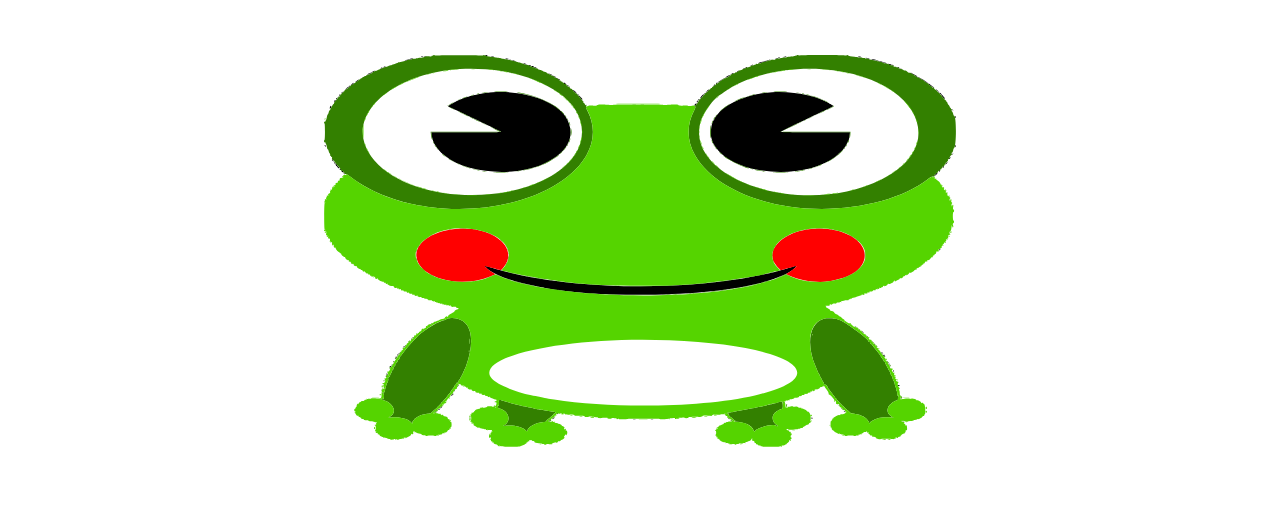
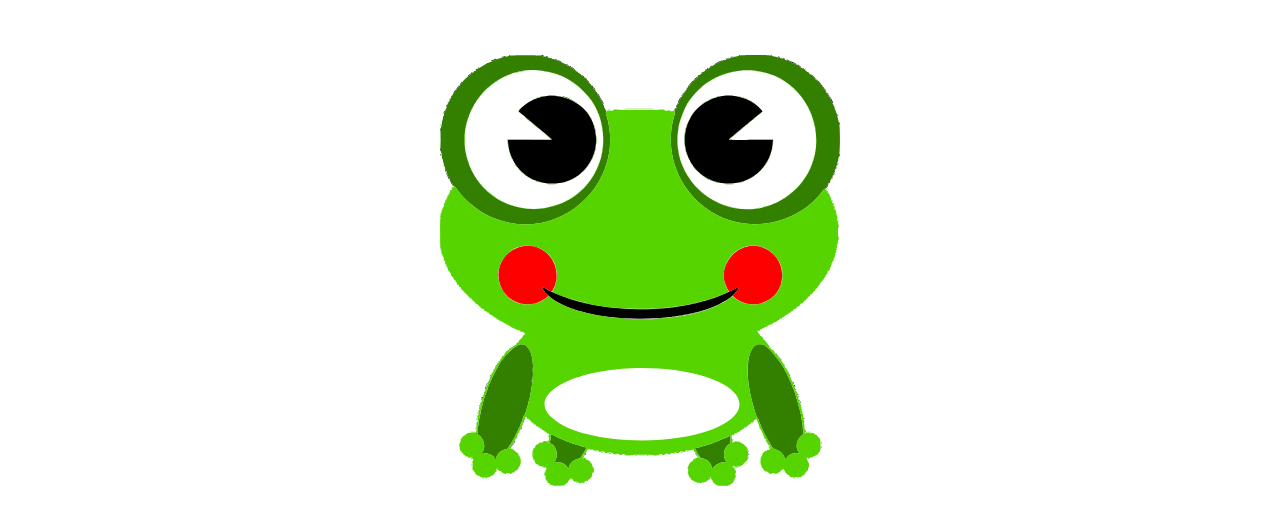
Before and after one commit to Frog-Front/frog-front.github.io, a plain HTML site: page index.html in a window 1280 px wide. Shown: the part 101-612 px from the top of the page. Drawn offline with Linux system fonts and the light colour scheme.

Commit message:
declare html 5

```diff
--- a/index.html
+++ b/index.html
@@ -1,3 +1,4 @@
+<!DOCTYPE html>
 <html>
 <head>
 
@@ -39,13 +40,8 @@
     display: block;
     margin-left: auto;
     margin-right: auto;
-    width: 50%;
-    height: 50%;
     padding: 50px;
   }
-
-
-
 
 </style>
 <title>Frog Front - Leaping to the challange!</title>
```
